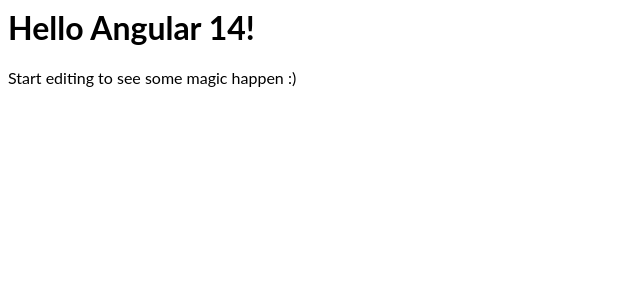
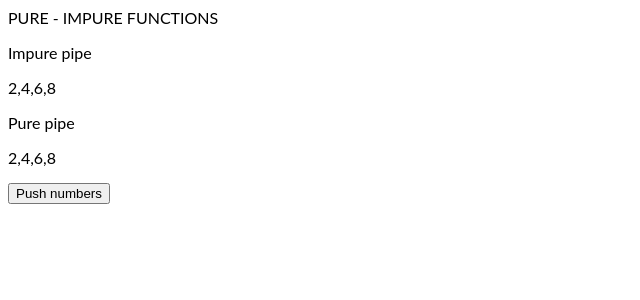
Before and after one commit to Renucopata/Angular-Practice, an Angular app: page / in a window 1280 px wide. Shown: the top 300 px of the page, without its empty margins (0-640 px from the left). Built offline with nearby package versions, Linux system fonts and the light colour scheme.

Commit message:
pure and impures pipes anf funcs

```diff
--- a/src/app/app.component.html
+++ b/src/app/app.component.html
@@ -1,4 +1,15 @@
-<hello name="{{ name }}"></hello>
+
 <p>
-  Start editing to see some magic happen :)
+ PURE - IMPURE FUNCTIONS
 </p>
+
+<p>Impure pipe</p>
+<p>{{numbers | impure}}</p>
+
+<p>Pure pipe</p>
+<p>{{numbers | pure}}</p>
+
+
+
+
+<button (click)="numbers.push(8)">Push numbers</button>
--- a/src/app/app.component.ts
+++ b/src/app/app.component.ts
@@ -6,5 +6,35 @@
   styleUrls: [ './app.component.css' ]
 })
 export class AppComponent  {
-  name = 'Angular ' + VERSION.major;
+
+  numbers: any = [1, 2, 3, 4, 5, 6, 7, 8]
+
+
+constructor() {
+  console.log("Pure Sums")
+  console.log(this.pureSum(2, 3))
+  console.log(this.pureSum(2, 3))
+  console.log(this.pureSum(2, 3))
+  console.log("Impure Sums")
+  console.log(this.impureSum(2))
+  console.log(this.impureSum(2))
+  console.log(this.impureSum(3))
+  console.log(this.impureSum2(2, 3))
+  console.log(this.impureSum2(2, 3))
+  console.log(this.impureSum2(2, 3))
+
+
 }
+
+pureSum = (a, b) => {return a + b}
+impureSum2(a:number, b:number){
+  return (a + b + Math.random()).toFixed()
+}
+
+impureSum = (() => {
+  let state = 0;
+  return (v) => {
+    return state += v;
+  }
+})();
+}
--- a/src/app/hello.component.ts
+++ /dev/null
@@ -1,10 +0,0 @@
-import { Component, Input } from '@angular/core';
-
-@Component({
-  selector: 'hello',
-  template: `<h1>Hello {{name}}!</h1>`,
-  styles: [`h1 { font-family: Lato; }`]
-})
-export class HelloComponent  {
-  @Input() name: string;
-}
--- /dev/null
+++ b/src/app/impure.pipe.ts
@@ -0,0 +1,14 @@
+import { Pipe, PipeTransform } from '@angular/core';
+
+
+@Pipe({
+  name: 'impure',
+  pure: false
+})
+export class ImpurePipe implements PipeTransform {
+
+  transform(data: number[], args?: any): any {
+    return data.filter(n => n%2 === 0);
+  }
+
+}
--- /dev/null
+++ b/src/app/pure.pipe.ts
@@ -0,0 +1,12 @@
+import { Pipe, PipeTransform } from '@angular/core';
+
+@Pipe({
+  name: 'pure'
+})
+export class PurePipe implements PipeTransform {
+
+  transform(data: number[], args?: any): any {
+    return data.filter(n => n%2 === 0);
+  }
+
+}
```
Also changed, not shown: src/app/app.module.ts (+5 -3 lines).
